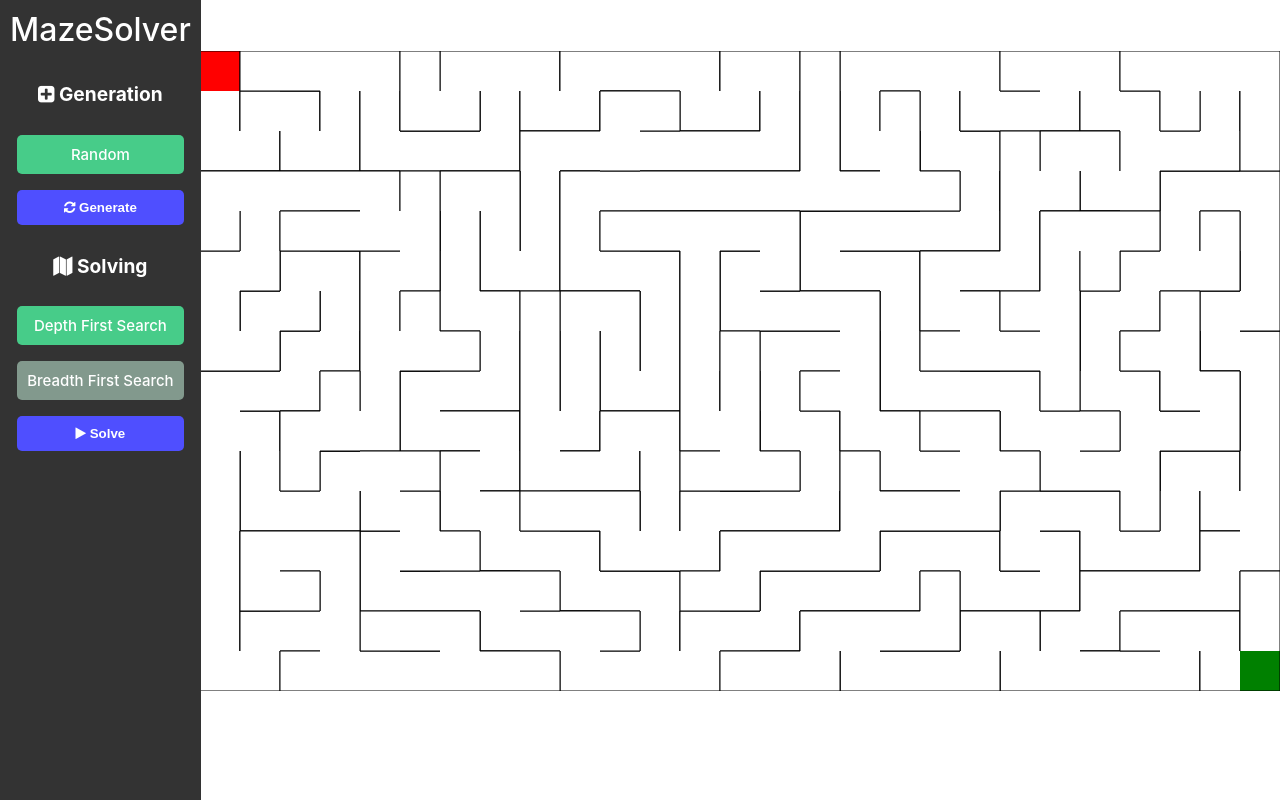
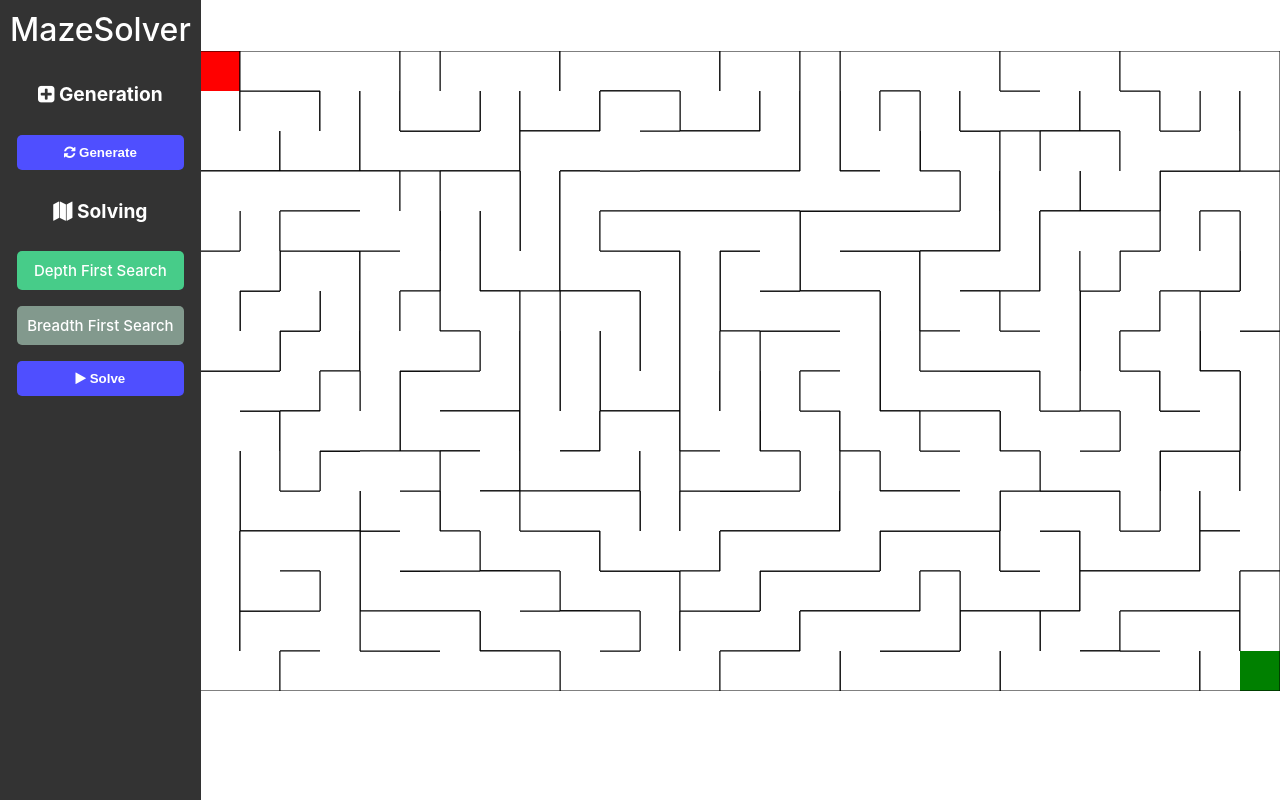
Before and after one commit to WukoSiric/vue-maze-visualizer, a Vue app: page / in a window 1280 px wide. Built offline with nearby package versions, Linux system fonts and the light colour scheme.

Commit message:
Removed random button

```diff
--- a/src/components/Navbar.vue
+++ b/src/components/Navbar.vue
@@ -49,10 +49,6 @@ export default {
     <!-- Maze Options -->
     <div v-if="!isMobile || menuExpanded" class="navbar-contents">
       <h1><i class="fa fa-plus-square"></i> Generation</h1>
-      <label class="radio-container">
-        <input type="radio" value="random" id="random" checked />
-        Random
-      </label>
       <button @click="generateMaze(); closeMenu()"><i class="fa fa-refresh"></i> Generate</button>
       <h1><i class="fa fa-map"></i> Solving</h1>
       <label class="radio-container">
```
